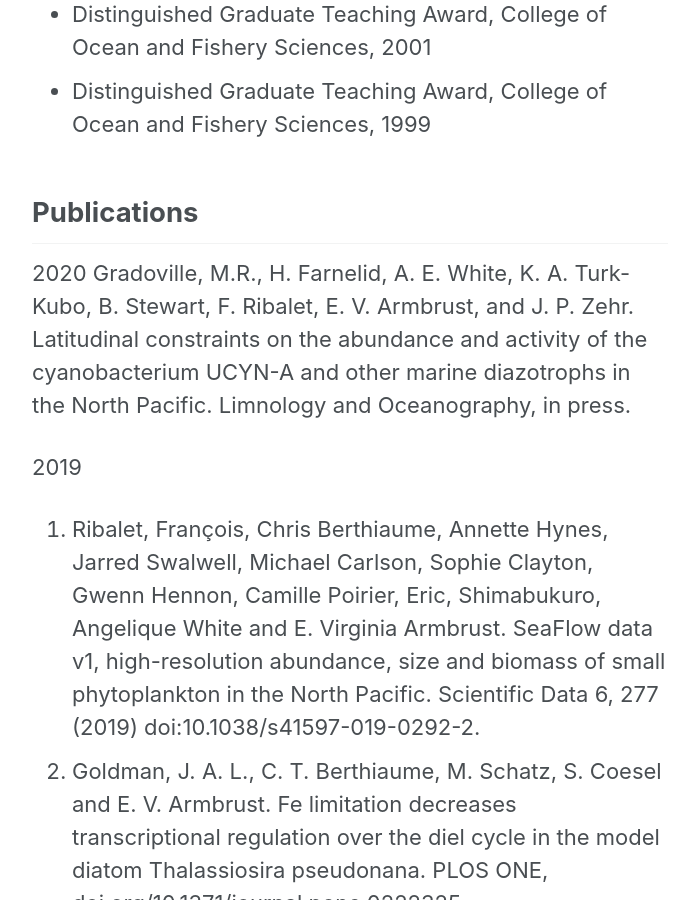
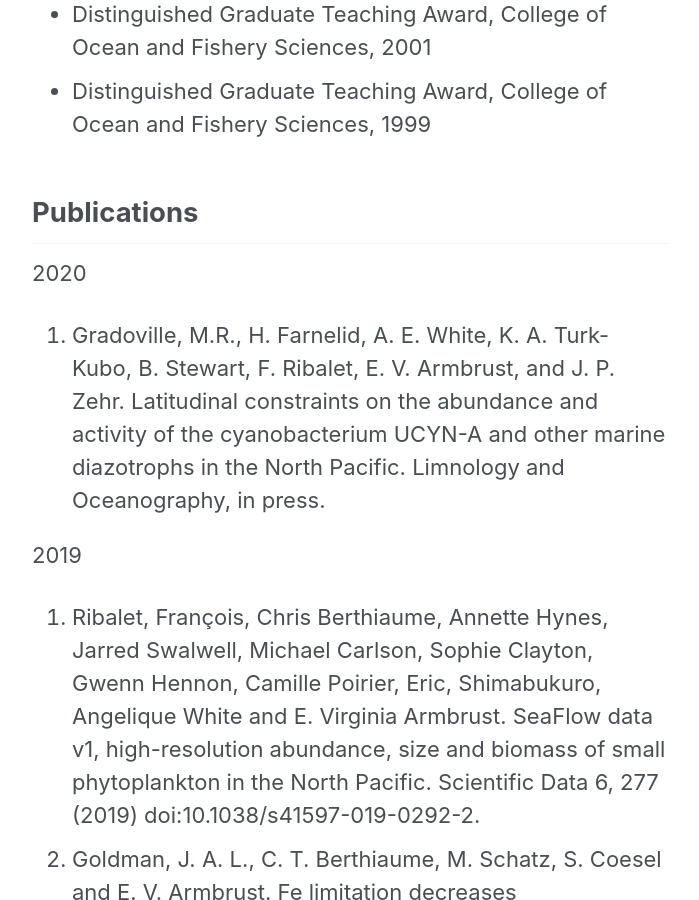
Before and after one commit to armbrustlab/armbrustlab.github.io, a Jekyll site: the page built from collections/_people/armbrust.md, in a window 1280 px wide and 900 px high, scrolled down 2906 px. Shown: the whole window, without its empty margins (290-989 px from the left). Built offline with Jekyll 4.4.1, drawn with Linux system fonts in a browser that asks for light colours; nearby versions of some CDN libraries; part of the change alters nothing that is shown.

```diff
--- a/collections/_people/armbrust.md
+++ b/collections/_people/armbrust.md
@@ -39,8 +39,9 @@ Phytoplankton are the main focus of research in our lab. These organisms are res
 * Distinguished Graduate Teaching Award, College of Ocean and Fishery Sciences, 1999
 
 ## Publications
+
 2020
-Gradoville, M.R., H. Farnelid, A. E. White, K. A. Turk-Kubo, B. Stewart, F. Ribalet, E. V. Armbrust, and J. P. Zehr. Latitudinal constraints on the abundance and activity of the cyanobacterium UCYN-A and other marine diazotrophs in the North Pacific. Limnology and Oceanography, in press.
+1. Gradoville, M.R., H. Farnelid, A. E. White, K. A. Turk-Kubo, B. Stewart, F. Ribalet, E. V. Armbrust, and J. P. Zehr. Latitudinal constraints on the abundance and activity of the cyanobacterium UCYN-A and other marine diazotrophs in the North Pacific. Limnology and Oceanography, in press.
 
 2019
 1. Ribalet, François, Chris Berthiaume, Annette Hynes, Jarred Swalwell, Michael Carlson, Sophie Clayton, Gwenn Hennon, Camille Poirier, Eric, Shimabukuro, Angelique White and E. Virginia Armbrust.  SeaFlow data v1, high-resolution abundance, size and biomass of small phytoplankton in the North Pacific. Scientific Data 6, 277 (2019) doi:10.1038/s41597-019-0292-2.
```
